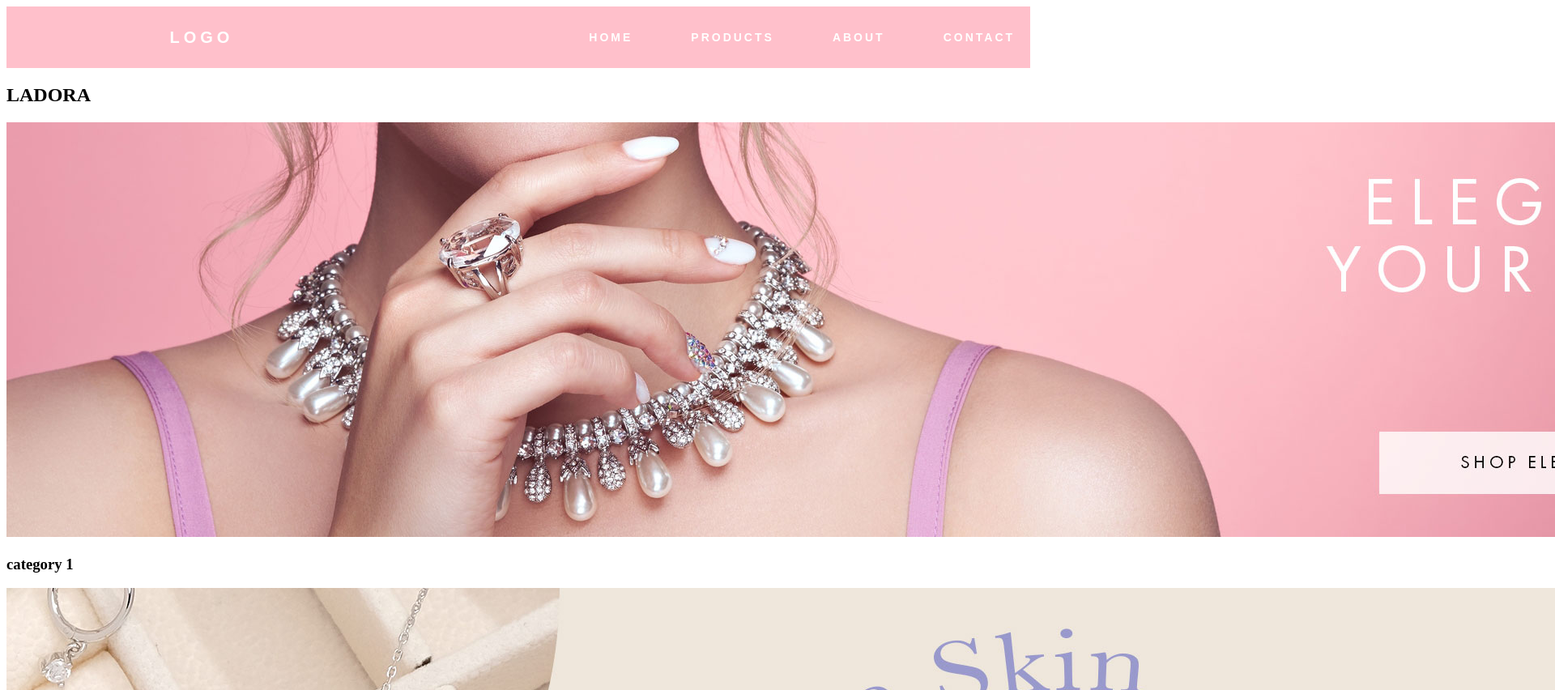
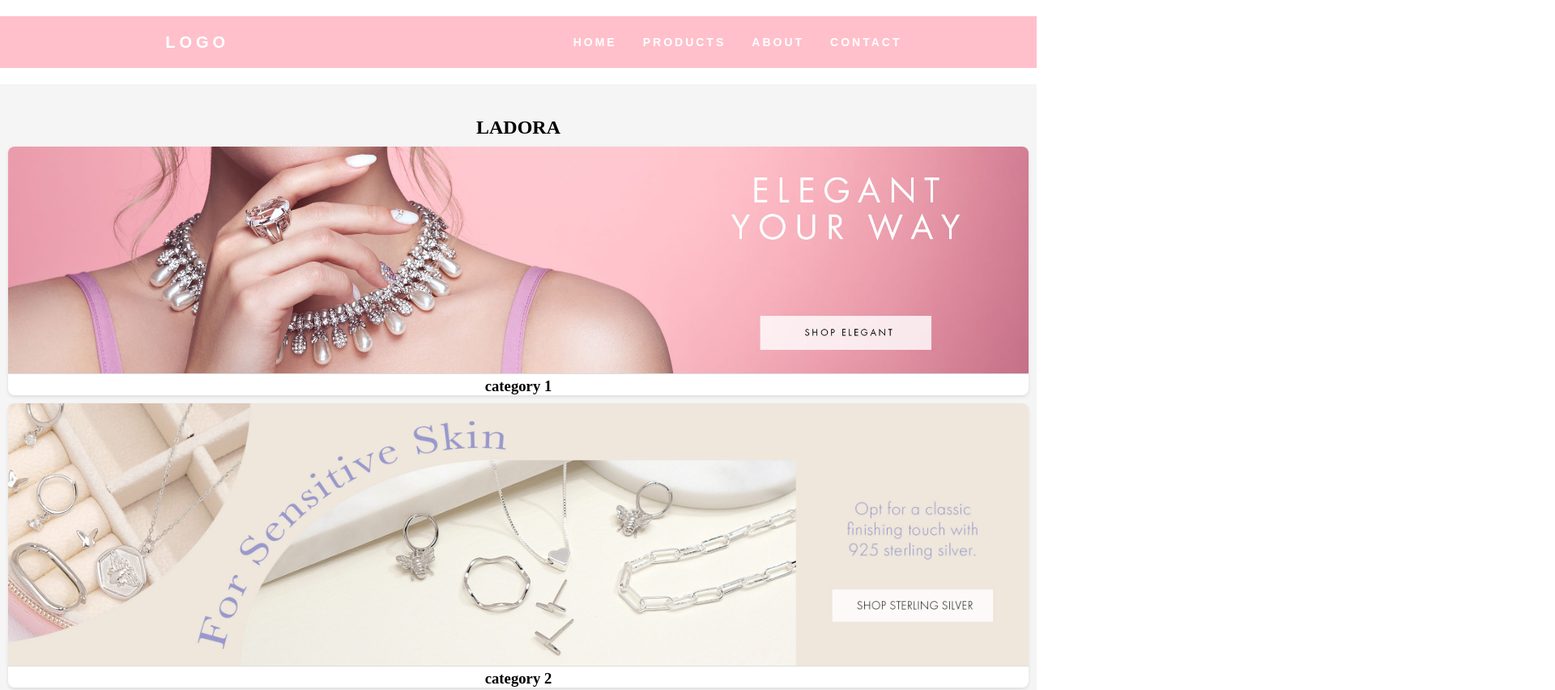
Before and after one commit to susanyazdan1382/ladora-fishon, a plain HTML site: page index.html in a window 1280 px wide. Shown: the top 852 px of the page at 81% size, 1920 px wide, since content can reach past the window. Drawn offline with Linux system fonts and the light colour scheme.

Commit message:
update style.css

```diff
--- a/style.css
+++ b/style.css
@@ -1,74 +1,88 @@
 
-ul , a{
-    list-style: none;
-    margin: 0;
-    padding: 0;
-    text-decoration: none;
-}
-header{
-    background-color:#F0ECE5;
-    padding: 30 0;
-}
-nav ul {
-   display: flex;
-justify-content: flex-end;
-}
-nav ul li{
-   margin:0 20px;
-}
-nav ul li a {
-   color:#1B1A55;
-   font-size: 20px;
-   padding:5px 10px;
-   border-radius: 10px;
-   transition: background-color 0.5s;
-}
-nav ul li a:hover, nav ul li a:focus {
-   background-color: pink;
+
+h3{
+  display: flex;
+  justify-content: center;
 }
 
 
-nav a#logo {
-  color: pink;
-  font-weight: 900;
-  margin-left: : 10px;
-  font-size: 2rem;
- text-decoration: none;
 
 
-h5{
-     display: flex;
-     justify-content: center;
+/* Reset default styles */
+*{
+  margin: 0px;
+  padding: 0px;
+  box-sizing: border-box;
 }
 
+/* Global styles*/
+/* body{
+font-family: Arial , sans-serif;
+background-color: #f8f8f8;
+color: #333;
+} */
 
-   @keyframes fadeinout{
-0%{
+/* .container{
+max-width: 1200px;
+margin: 0 auto;
+padding: 20px;
+
+} */
+
+/* Header styles*/
+/* Header styles*/
+header{
+  background-color: #fff;
+  box-shadow: 0 2px 4px;
+  padding: 20px 0;
+  transition: background-color 0.3s ease;
+
+}
+#categoris{
+  background-color: #f5f5f5;
+  padding: 40px 0;
+}
+
+#categoris .container{
+  display: flex;
+  flex-wrap: wrap;
+  justify-content: center;
+}
+
+.category{
+  background-color: #fff;
+  border-radius: 8px;
+  overflow: hidden;
+  box-shadow: 0 2px 4px rgba( 0, 0, 0, 0.1);
+  margin: 10px;
+  transition: transform 0.3s ease, box-shadow 0.3s ease;
+  position: relative;
+}
+
+.category ::after{
+  content: "";
+  position: absolute;
+  top: 0px;
+  left: 0px;
+  width: 100%;
+  height: 100px;
+  background-color: rgba(0, 0, 0, 0.3);
   opacity: 0;
+  transition: opacity 0.3s ease;
+  border-radius: 8px;
 }
-50%{
+
+.category:hover::after {
   opacity: 1;
 }
-100%{
-  opacity: 0;
+.category:hover{
+  transform: translateY(-5px);
+  box-shadow: 0 4px 8px rgba(0, 0, 0, 0.2);
 }
 
-
-      .item {
-       display:flex;
-        align-items: center;
-        flex-direction: row;
-        flex-wrap: wrap;
-        justify-content: center;
-        }
-
-
-     footer {
-        background-color: #333;
-        color: white;
-        text-align: center;
-        padding: 5px;
-      /* position: fixed; */
-        bottom: 0;
-        width: 100%;
-     }
+.category img{
+  width: 100%;
+  height: auto;
+  border-bottom: 1px solid #ddd;
+  transition: transform 0.3s ease;
+}
```
